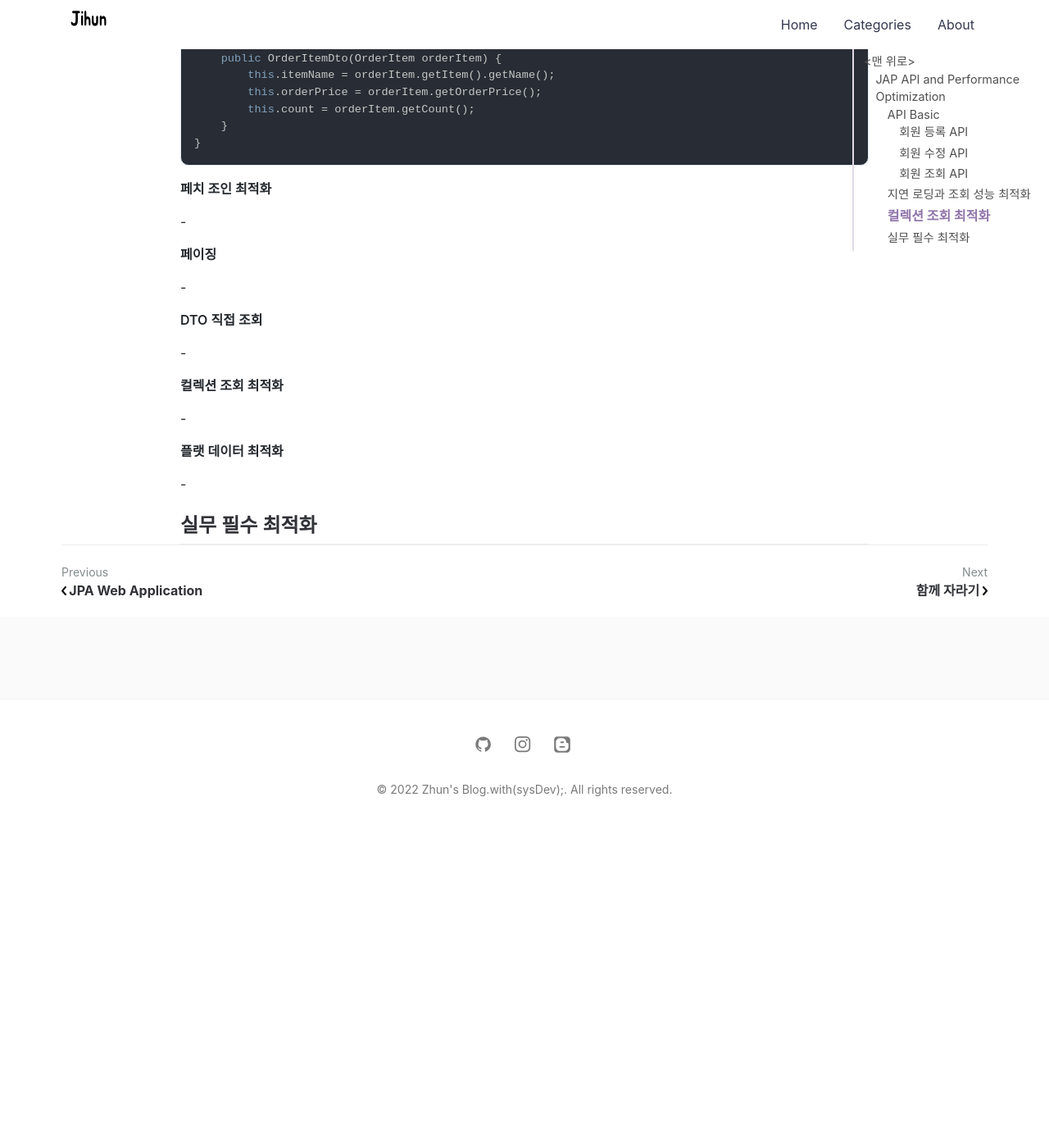
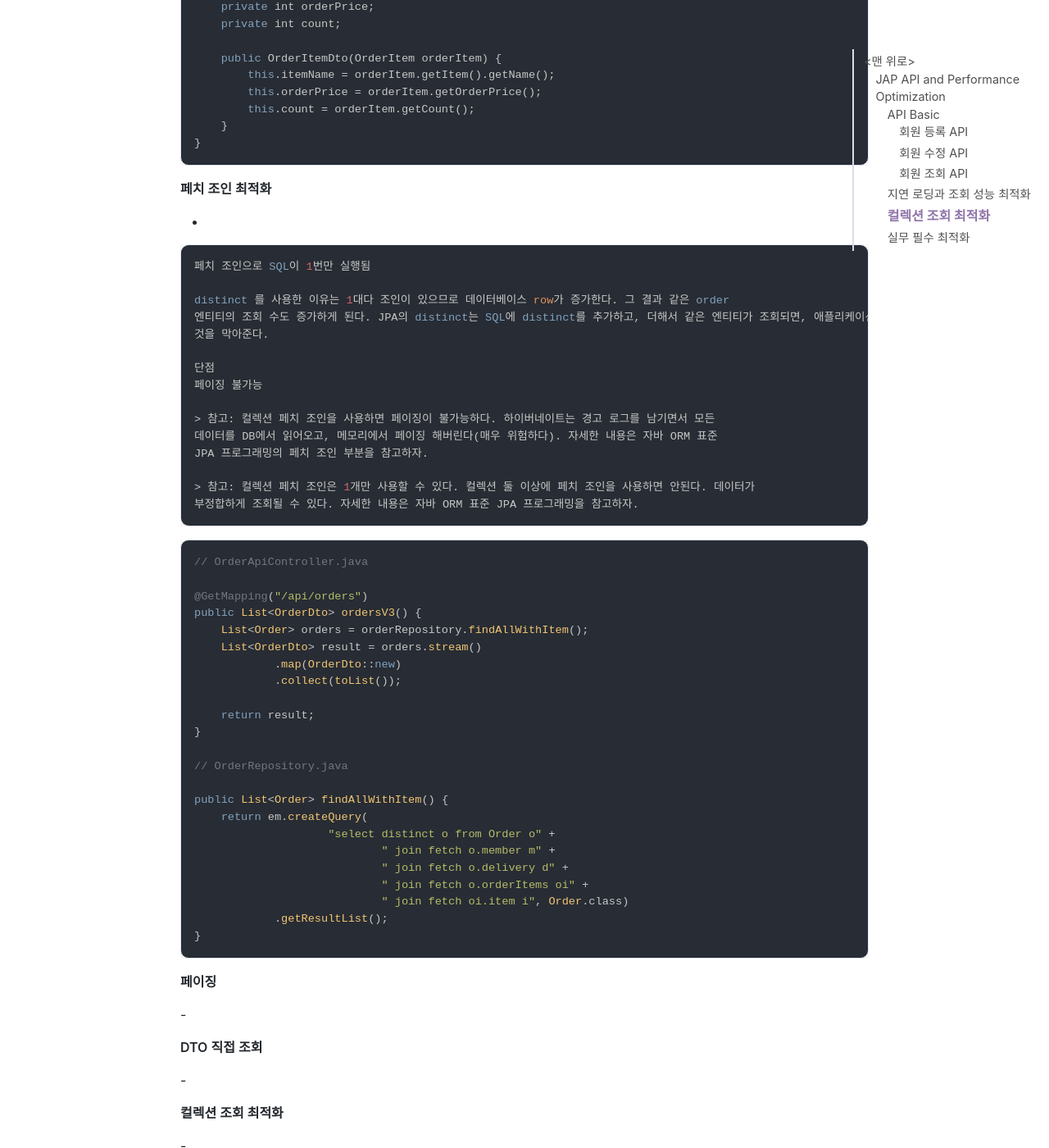
Before and after one commit to jihunparkme/jihunparkme.github.io, a Jekyll site: the page built from _posts/2022-05-24-JPA-API-and-performance-optimization.md, in a window 1280 px wide and 1400 px high, scrolled down 7577 px. Shown: the whole window at 82% size. Built offline with Jekyll 4.4.1, drawn with Linux system fonts in a browser that asks for light colours; nearby versions of some CDN libraries; comment, search, counter and statistics services are not loaded; before the commit the page ends 8595 px from its top, so only the background shows below that; some of the changed text lies outside the part shown.

Commit message:
add: 페치 조인 최적화

````diff
--- a/_posts/2022-05-24-JPA-API-and-performance-optimization.md
+++ b/_posts/2022-05-24-JPA-API-and-performance-optimization.md
@@ -347,6 +347,51 @@ static class OrderItemDto {
 
 -
 
+```
+페치 조인으로 SQL이 1번만 실행됨
+
+distinct 를 사용한 이유는 1대다 조인이 있으므로 데이터베이스 row가 증가한다. 그 결과 같은 order
+엔티티의 조회 수도 증가하게 된다. JPA의 distinct는 SQL에 distinct를 추가하고, 더해서 같은 엔티티가 조회되면, 애플리케이션에서 중복을 걸러준다. 이 예에서 order가 컬렉션 페치 조인 때문에 중복 조회 되는
+것을 막아준다.
+
+단점
+페이징 불가능
+
+> 참고: 컬렉션 페치 조인을 사용하면 페이징이 불가능하다. 하이버네이트는 경고 로그를 남기면서 모든
+데이터를 DB에서 읽어오고, 메모리에서 페이징 해버린다(매우 위험하다). 자세한 내용은 자바 ORM 표준
+JPA 프로그래밍의 페치 조인 부분을 참고하자.
+
+> 참고: 컬렉션 페치 조인은 1개만 사용할 수 있다. 컬렉션 둘 이상에 페치 조인을 사용하면 안된다. 데이터가
+부정합하게 조회될 수 있다. 자세한 내용은 자바 ORM 표준 JPA 프로그래밍을 참고하자.
+```
+
+```java
+// OrderApiController.java
+
+@GetMapping("/api/orders")
+public List<OrderDto> ordersV3() {
+    List<Order> orders = orderRepository.findAllWithItem();
+    List<OrderDto> result = orders.stream()
+            .map(OrderDto::new)
+            .collect(toList());
+
+    return result;
+}
+
+// OrderRepository.java
+
+public List<Order> findAllWithItem() {
+    return em.createQuery(
+                    "select distinct o from Order o" +
+                            " join fetch o.member m" +
+                            " join fetch o.delivery d" +
+                            " join fetch o.orderItems oi" +
+                            " join fetch oi.item i", Order.class)
+            .getResultList();
+}
+```
+
+
 **페이징**
 
 -
````
Also changed, not shown: other parts of _posts/2022-05-24-JPA-API-and-performance-optimization.md (+2 -2 lines).
